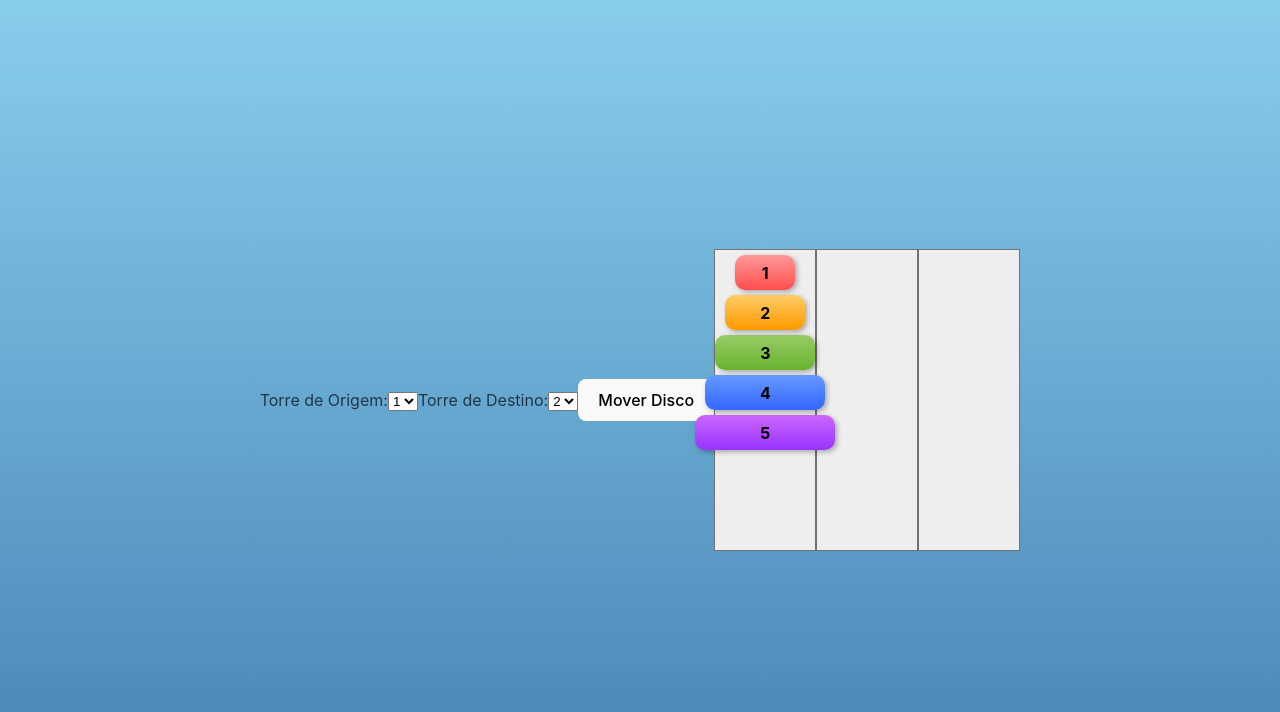
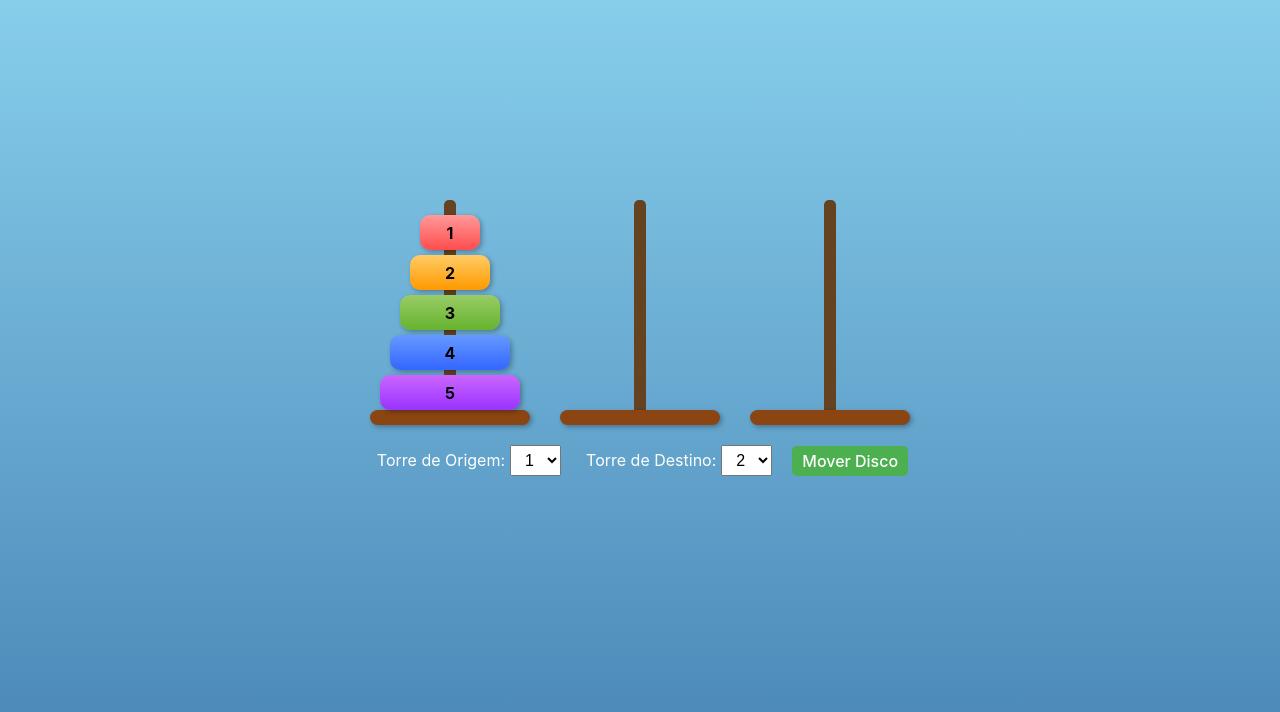
Before and after one commit to ufjf-dcc207/ufjf-dcc207-2024-3-a-trb2-isaacnsoares, a React (Vite) app: page / in a window 1280 px wide. Shown: the top 712 px of the page. Built offline with nearby package versions, Linux system fonts and the light colour scheme.

Commit message:
modifica arquivos css de App, Torre e Disco

```diff
--- a/src/App.css
+++ b/src/App.css
@@ -1,6 +1,6 @@
 .app {
   display: flex;
-  justify-content: center;
+  flex-direction: column;
   align-items: center;
   height: 100vh;
   width: 100vw;
@@ -8,3 +8,42 @@
   box-sizing: border-box;
   overflow: hidden;
 }
+
+.torres {
+  margin-top: 25vh;
+  display: flex;
+  flex-direction: row;
+  align-items: center;
+}
+
+.controles {
+  display: flex;
+  justify-content: center;
+  align-items: center;
+  margin-top: 20px;
+}
+
+.controles label {
+  margin: 0 10px;
+  font-size: 16px;
+  color: #fff;
+}
+
+.controles select, .controles button {
+  margin: 0 5px;
+  padding: 5px 10px;
+  font-size: 16px;
+}
+
+.controles button {
+  cursor: pointer;
+  background-color: #4CAF50;
+  color: white;
+  border: none;
+  border-radius: 5px;
+  transition: background-color 0.3s ease;
+}
+
+.controles button:hover {
+  background-color: #45a049;
+}
--- a/src/App.jsx
+++ b/src/App.jsx
@@ -3,11 +3,7 @@ import "./App.css";
 import Torre from "./components/Torre/Torre.jsx";
 
 function App() {
-  const [torres, setTorres] = useState([
-    [5, 4, 3, 2, 1],
-    [],
-    []
-  ]);
+  const [torres, setTorres] = useState([[1, 2, 3, 4, 5], [], []]);
 
   const [origem, setOrigem] = useState(0);
   const [destino, setDestino] = useState(1); // Inicializa para a próxima torre
@@ -36,10 +32,19 @@ function App() {
 
   return (
     <div className="app">
+      <div className="torres">
+        {torres.map((discos, index) => (
+          <Torre key={index} discos={discos} />
+        ))}
+      </div>
+
       <div className="controles">
         <label>
           Torre de Origem:
-          <select value={origem + 1} onChange={(e) => setOrigem(parseInt(e.target.value) - 1)}>
+          <select
+            value={origem + 1}
+            onChange={(e) => setOrigem(parseInt(e.target.value) - 1)}
+          >
             <option value="1">1</option>
             <option value="2">2</option>
             <option value="3">3</option>
@@ -47,7 +52,10 @@ function App() {
         </label>
         <label>
           Torre de Destino:
-          <select value={destino + 1} onChange={(e) => setDestino(parseInt(e.target.value) - 1)}>
+          <select
+            value={destino + 1}
+            onChange={(e) => setDestino(parseInt(e.target.value) - 1)}
+          >
             <option value="1">1</option>
             <option value="2">2</option>
             <option value="3">3</option>
@@ -55,9 +63,6 @@ function App() {
         </label>
         <button onClick={moverDisco}>Mover Disco</button>
       </div>
-      {torres.map((discos, index) => (
-        <Torre key={index} discos={discos} />
-      ))}
     </div>
   );
 }
--- a/src/components/Torre/Torre.css
+++ b/src/components/Torre/Torre.css
@@ -1,10 +1,36 @@
 .torre {
-  width: 100px;
-  height: 300px;
-  background-color: #eee;
-  border: 1px solid #727272;
+  width: 160px;
+  height: 210px;
+  background-color: transparent;
   display: flex;
-  flex-direction: column-reverse;
+  flex-direction: column;
   align-items: center;
   justify-content: flex-end;
+  margin: 0 15px;
+  position: relative;
+  z-index: 1;
+  padding-bottom: 15px;
 }
+
+.torre::before {
+  content: '';
+  position: absolute;
+  top: 0;
+  left: 50%;
+  width: 12px;
+  height: 100%;
+  background: #654321;
+  border-radius: 5px;
+  transform: translateX(-50%);
+  z-index: 0;
+}
+
+.torre-base {
+  width: 100%;
+  height: 15px;
+  background: #8B4513;
+  position: absolute;
+  bottom: 0;
+  border-radius: 8px;
+  box-shadow: 2px 2px 5px rgba(0, 0, 0, 0.3);
+}
```
Also changed, not shown: src/components/Disco/Disco.css (line endings or trailing spaces).
